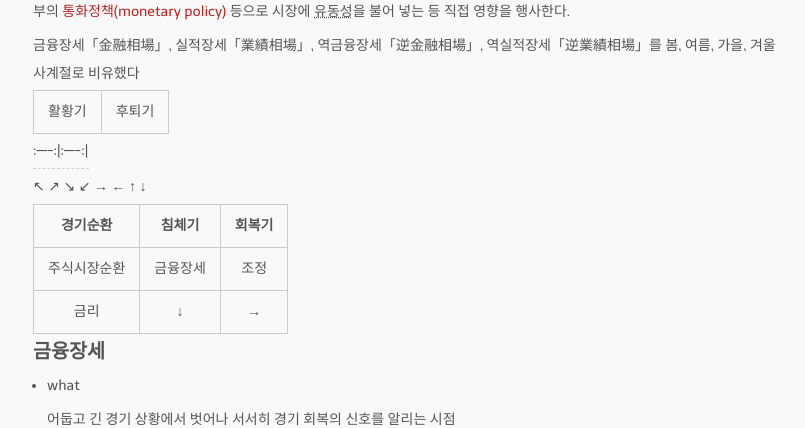
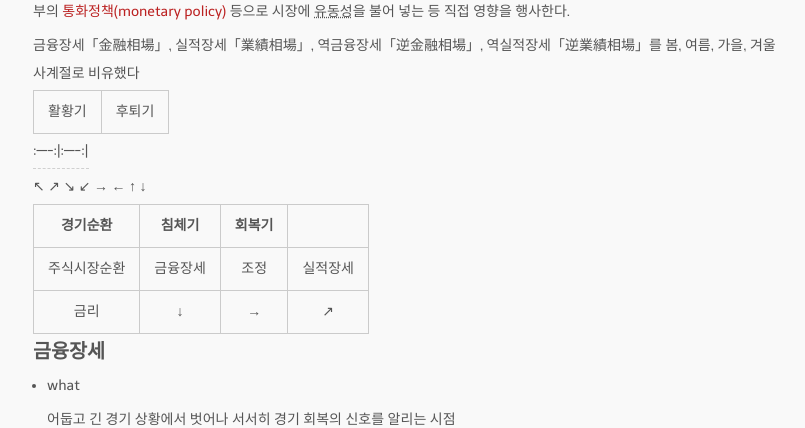
Before and after one commit to jung-research/github.io, a Jekyll site: the page built from _posts/2023-08-23-season_theory.md, in a window 1280 px wide and 900 px high, scrolled down 810 px. Shown: the top 428 px of the window, without its empty margins (232-1037 px from the left). Built offline with Jekyll 4.4.1, drawn with Linux system fonts in a browser that asks for light colours; nearby versions of some CDN libraries; some web fonts are replaced.

Commit message:
mod season theory

```diff
--- a/_posts/2023-08-23-season_theory.md
+++ b/_posts/2023-08-23-season_theory.md
@@ -27,10 +27,10 @@ tags:
 
 ↖ ↗ ↘ ↙ → ← ↑ ↓
 
-| 경기순환 | 침체기 | 회복기 |
-|:----:|:----:|:----:|
-| 주식시장순환 | 금융장세 | 조정 |
-| 금리 | ↓ | → |
+| 경기순환 | 침체기 | 회복기 ||
+|:--:|:--:|:--:|:--:|
+| 주식시장순환 | 금융장세 | 조정 | 실적장세 |
+| 금리 | ↓ | → | ↗ |
 
 ## 금융장세
 
```
